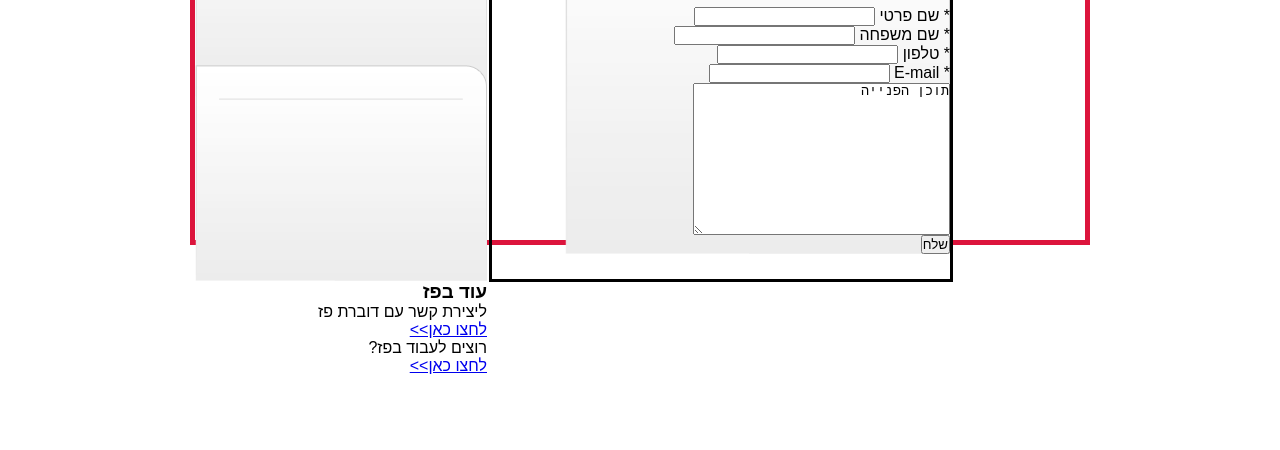
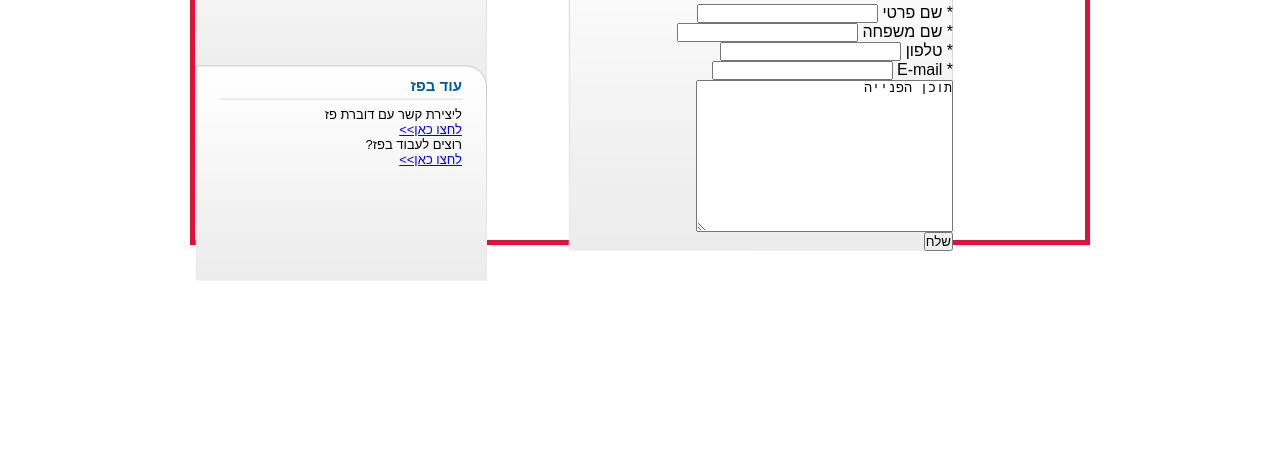
Before and after one commit to kaliftamir/first-project, a plain HTML site: page contact.html in a window 1280 px wide. Shown: the part 410-860 px from the top of the page. Drawn offline with Linux system fonts and the light colour scheme.

Commit message:
fixed left-cubes content

```diff
--- a/contact.html
+++ b/contact.html
@@ -167,9 +167,9 @@
 
                         </div>
 
-                        <div class="cform">
+                        <div class="cform rel">
                             <div>
-                                <label for="fname">* שם פרטי</label>
+                                <label class="column1" for="fname">* שם פרטי</label>
                                 <input type="text" id="fname">
                             </div>
 
@@ -187,7 +187,7 @@
                                 <label for="name">* E-mail</label>
                                 <input type="email" id="name">
                             </div>
-                            <textarea name="" id="" cols="30" rows="10">תוכן הפנייה</textarea>
+                            <div><textarea name="" id="" cols="30" rows="10">תוכן הפנייה</textarea></div>
                             <div><button type="button">שלח</button></div>
                         </div>
 
@@ -204,22 +204,22 @@
 
                 <div class="left-cube-1"><img src="search_input.png" alt=""></div>
 
-                <div class="left-cube-2">
+                <div class="left-cube-2 rel">
                     <div><img src="small_cube_bg.png" alt=""></div>
                     <div>
-                        <h3>פרטי יצירת קשר</h3>
-                        <p><strong>פז חברת נפט בע"מ <br></strong>יורו פארק, בניין הולנד<br>קיבוץ יקום 60972<br>טל. שירות לקוחות 1-800-774-774<br>פקס.09-8641714</p>
+                        <h3 class="left-cube-title">פרטי יצירת קשר</h3>
+                        <p class="left-cube-text"><strong>פז חברת נפט בע"מ <br></strong>יורו פארק, בניין הולנד<br>קיבוץ יקום 60972<br>טל. שירות לקוחות 1-800-774-774<br>פקס.09-8641714</p>
 
                     </div>
 
 
                 </div>
 
-                <div class="left-cube-3">
+                <div class="left-cube-3 rel">
                     <div><img src="small_cube_bg.png" alt=""></div>
                     <div>
-                        <h3>עוד בפז</h3>
-                        <ul>
+                        <h3 class="left-cube-title">עוד בפז</h3>
+                        <ul class="left-cube-text">
                             <li>ליצירת קשר עם דוברת פז</li>
                             <a href="#">לחצו כאן>></a>
                             <li>רוצים לעבוד בפז?</li>
--- a/style.css
+++ b/style.css
@@ -584,7 +584,7 @@ li a:hover, div a:hover {
     right:132px;
     width: 464px;
     height: 426px;
-    border:solid;
+    /* border:solid; */
 
 
 
@@ -618,9 +618,7 @@ li a:hover, div a:hover {
     padding-bottom: 4px;
 
   }
-  .cform > div > label {
-    right: 10px;
-  }
+
 
 
 
@@ -658,6 +656,8 @@ li a:hover, div a:hover {
   }
 
 
+
+
  .left-cube-1 {
    position: absolute;
    display: block;
@@ -688,6 +688,26 @@ li a:hover, div a:hover {
 
  }
 
+ .left-cube-title {
+  position: absolute;
+  display: block;
+  top:12px;
+  right:25px;
+  font-size: 15px;
+  font-weight: bold;
+  color: #005ca0;
+  margin-bottom: 10px;
+ }
+
+ .left-cube-text {
+  position: absolute;
+  display: block;
+  font-size: 13px;
+  top:42px;
+  right:25px;
+
+ }
+
 .left-cube-3 {
   position: absolute;
   display: block;
```
